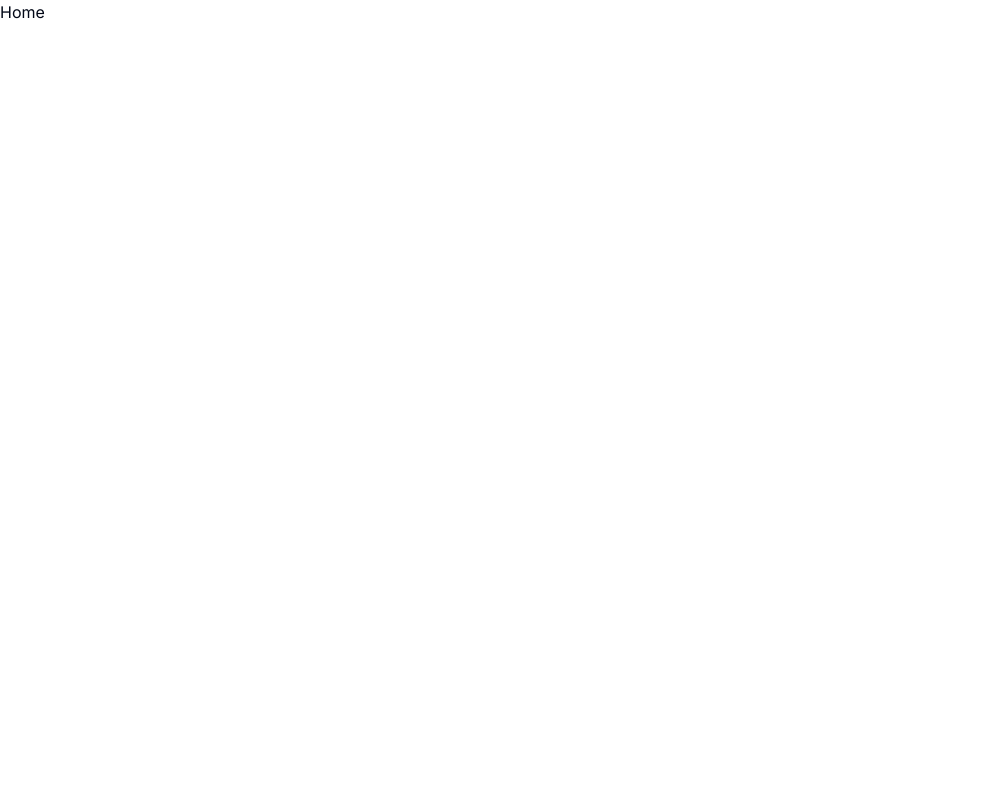
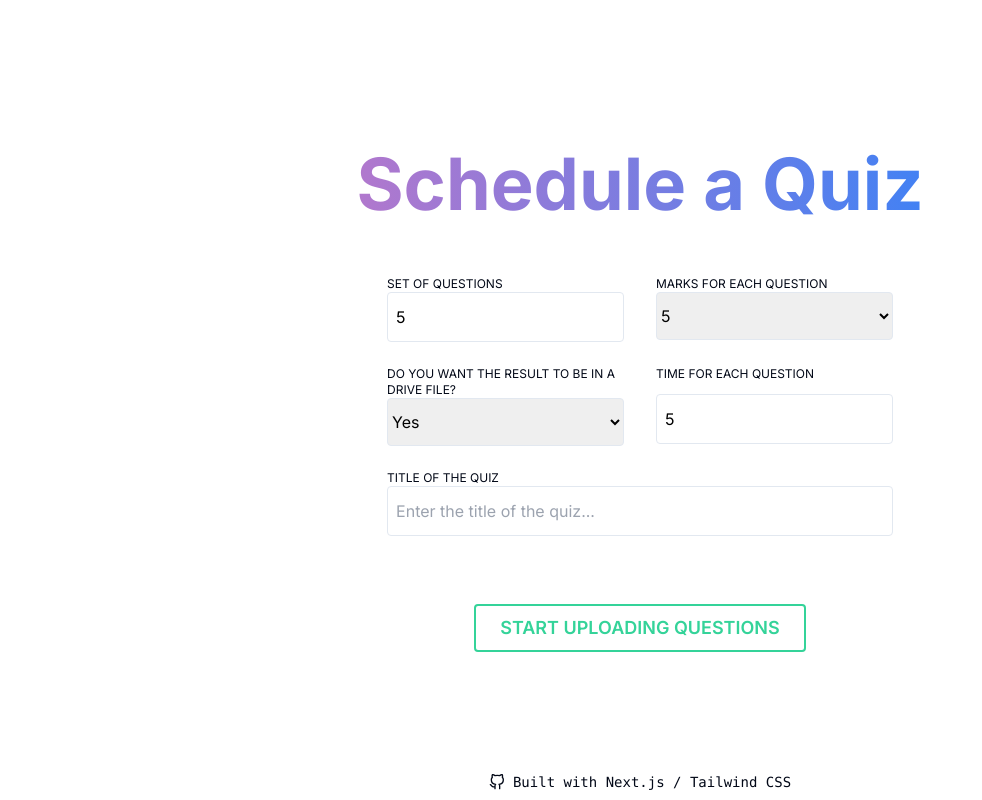
Before and after one commit to sundaram2021/quizo, a Next.js app: page / in a window 1280 px wide. Shown: the whole page, without its empty margins (0-982 px from the left). Built offline with nearby package versions, Linux system fonts and the light colour scheme.

Commit message:
taking general information about the quiz

```diff
--- a/src/components/Home.tsx
+++ b/src/components/Home.tsx
@@ -1,9 +1,160 @@
-import React from 'react'
+'use client'
 
-function Home() {
-  return (
-    <div>Home</div>
-  )
+import { useState } from 'react'
+import { topics } from '../constants/topics'
+import Link from 'next/link'
+import { FiGithub } from 'react-icons/fi'
+
+
+
+const Home = () => {
+    const [choice, setChoice] = useState('No')
+    const [title, setTitle] = useState('')
+    const [numQuestions, setNumQuestions] = useState('5')
+    const [marksQuestions, setMarksQuestions] = useState('5')
+    const [time, setTime] = useState('5')
+
+    const handleSubmit = (e: any) => {
+        e.preventDefault()
+
+        // router.push('/quiz')
+    }
+
+    return (
+        <div className='min-h-screen grid place-items-center'>
+            <div className='border rounded border-white/0 '>
+                <h1 className='text-center text-5xl md:text-7xl font-bold bg-gradient-to-r from-emerald-500 via-pink-400 to-blue-500 bg-clip-text text-transparent q-animate-gradient'>
+                    Schedule a Quiz
+                </h1>
+                <form
+                    onSubmit={handleSubmit}
+                    className='mt-14 flex flex-col gap-4 w-[80%] mx-auto'
+                >
+                    <div className='grid grid-cols-2 gap-x-8 gap-y-6'>
+                        <div className='flex flex-col'>
+                            <label
+                                htmlFor='noOfQuestions'
+                                className='uppercase text-xs'
+                            >
+                                Set of Questions
+                            </label>
+                            <input
+                                type='text'
+                                name='noOfQuestions'
+                                value={numQuestions}
+                                onChange={(e) =>
+                                    setNumQuestions(e.target.value)
+                                }
+                                className='quiz-select py-3 border pl-2'
+                            />
+                        </div>
+                        <div className='flex flex-col flex-1'>
+                            <label
+                                htmlFor='marksQuestions'
+                                className='uppercase text-xs'
+                            >
+                                Marks for each Question
+                            </label>
+                            <select
+                                name='marksQuestions'
+                                value={marksQuestions}
+                                onChange={(e) =>
+                                    setMarksQuestions(e.target.value)
+                                }
+                                className='quiz-select py-3 border'
+                            >
+                                <option value='1'>1</option>
+                                <option value='2'>2</option>
+                                <option value='4'>4</option>
+                                <option value='5'>5</option>
+                            </select>
+                        </div>
+                        <div className='flex flex-col'>
+                            <label
+                                htmlFor='file'
+                                className='uppercase text-xs'
+                            >
+                                Do you want the result to be in a Drive file?
+                            </label>
+                            <select
+                                name='file'
+                                value={choice}
+                                onChange={(e) => setChoice(e.target.value)}
+                                className='quiz-select py-3 border'
+                            >
+                                <option value='yes'>Yes</option>
+                                <option value='no'>
+                                    No
+                                </option>
+                            </select>
+                        </div>
+                        <div className='flex flex-col'>
+                            <label
+                                htmlFor='noOfQuestions'
+                                className='uppercase text-xs'
+                            >
+                                Time for each Question
+                            </label>
+                            <input
+                                type='text'
+                                name='noOfQuestions'
+                                value={time}
+                                onChange={(e) =>
+                                    setTime(e.target.value)
+                                }
+                                className='quiz-select py-3 border pl-2 mt-3'
+                            />
+                        </div>
+
+                        <div className='flex flex-col col-span-2 '>
+                            <label
+                                htmlFor='title'
+                                className='uppercase text-xs'
+                            >
+                                Title of the Quiz
+                            </label>
+                            <input
+                                type='text'
+
+                                placeholder='Enter the title of the quiz...'
+                                value={title}
+                                onChange={(e) =>
+                                  setTitle(e.target.value)
+                                }
+                                className='quiz-select py-3 border pl-2'
+                            />
+                        </div>
+                    </div>
+                    <div className='mx-auto mt-8'>
+                        <Link
+                            className='q-button'
+                            href={{
+                                pathname: '/quiz',
+                                query: {
+                                    choice: choice.toLowerCase(),
+                                    title: title.toLowerCase(),
+                                    marksQuestions,
+                                    numQuestions,
+                                    time,
+                                },
+                            }}
+                        >
+                            Start Uploading Questions
+                        </Link>
+                    </div>
+                </form>
+            </div>
+
+            <a
+                className='fixed bottom-0 flex items-center gap-2 pb-2 font-mono text-sm  transition hover:text-emerald-300 sm:m-0'
+                href='https://github.com/sundaram2021/quizo'
+                target='_blank'
+            >
+                {/* <FiGithub size={16} className='translate-y-[0px]' /> */}
+                <FiGithub size={16} />
+                Built with Next.js / Tailwind CSS
+            </a>
+        </div>
+    )
 }
-
 export default Home
```
